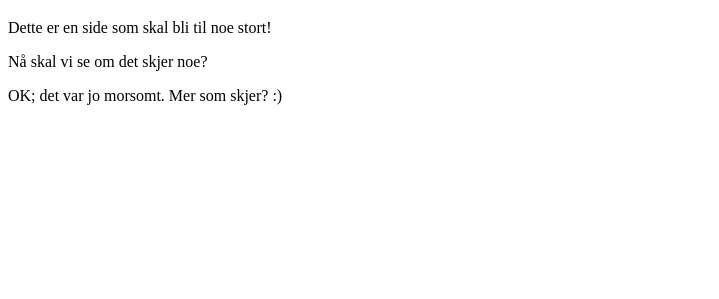
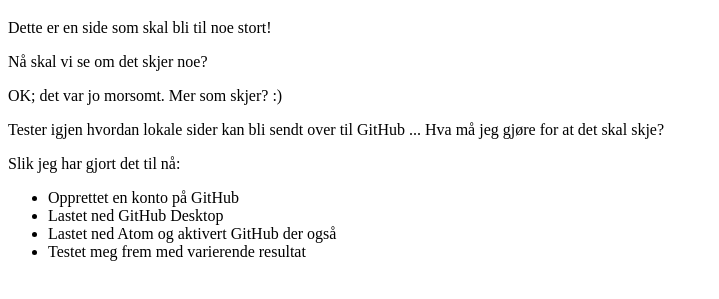
Before and after one commit to Knusk/knuteinarsnettsted, a plain HTML site: page index.html in a window 1280 px wide. Shown: the part 61-360 px from the top of the page, without its empty margins (0-719 px from the left). Drawn offline with Linux system fonts and the light colour scheme.

Commit message:
En liten oppgradering ...

```diff
--- a/index.html
+++ b/index.html
@@ -9,5 +9,13 @@
     <p>Dette er en side som skal bli til noe stort!</p>
 <p>Nå skal vi se om det skjer noe?</p>
 <p>OK; det var jo morsomt. Mer som skjer? :)</p>
+<p>Tester igjen hvordan lokale sider kan bli sendt over til GitHub ... Hva må jeg gjøre for at det skal skje?</p>
+<p>Slik jeg har gjort det til nå: </p>
+<ul>
+  <li>Opprettet en konto på GitHub</li>
+  <li>Lastet ned GitHub Desktop</li>
+  <li>Lastet ned Atom og aktivert GitHub der også</li>
+  <li>Testet meg frem med varierende resultat</li>
+</ul>
   </body>
 </html>
```
